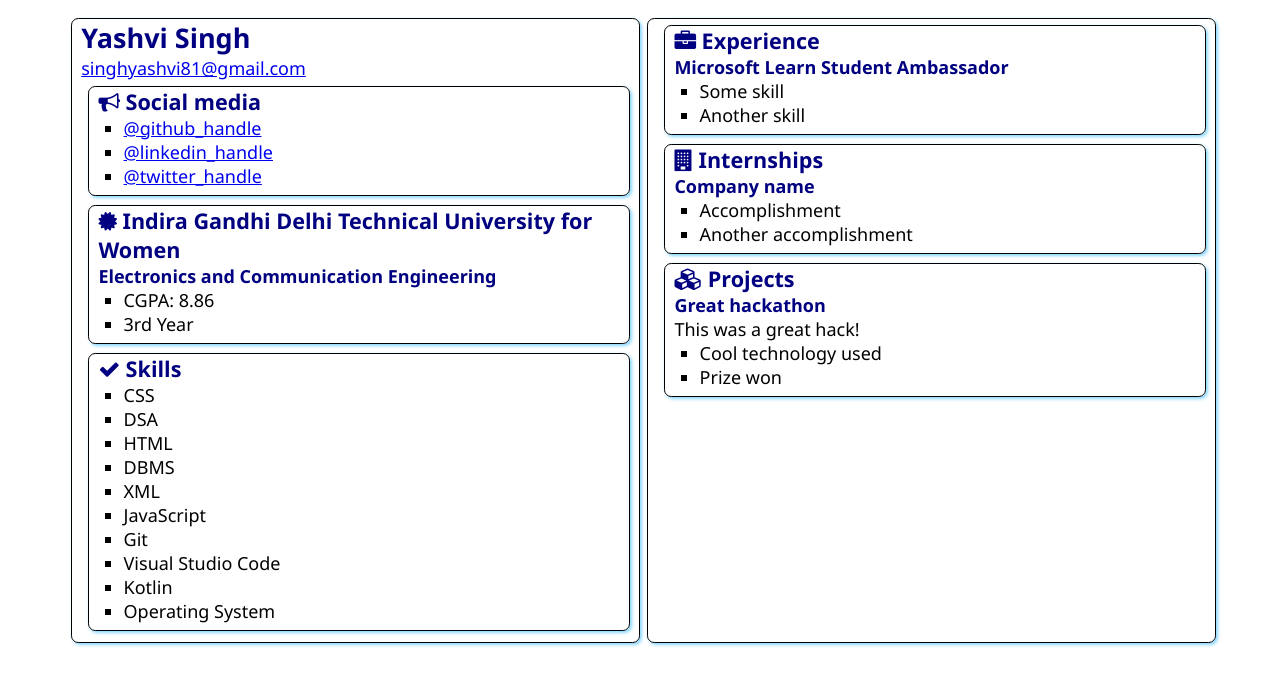
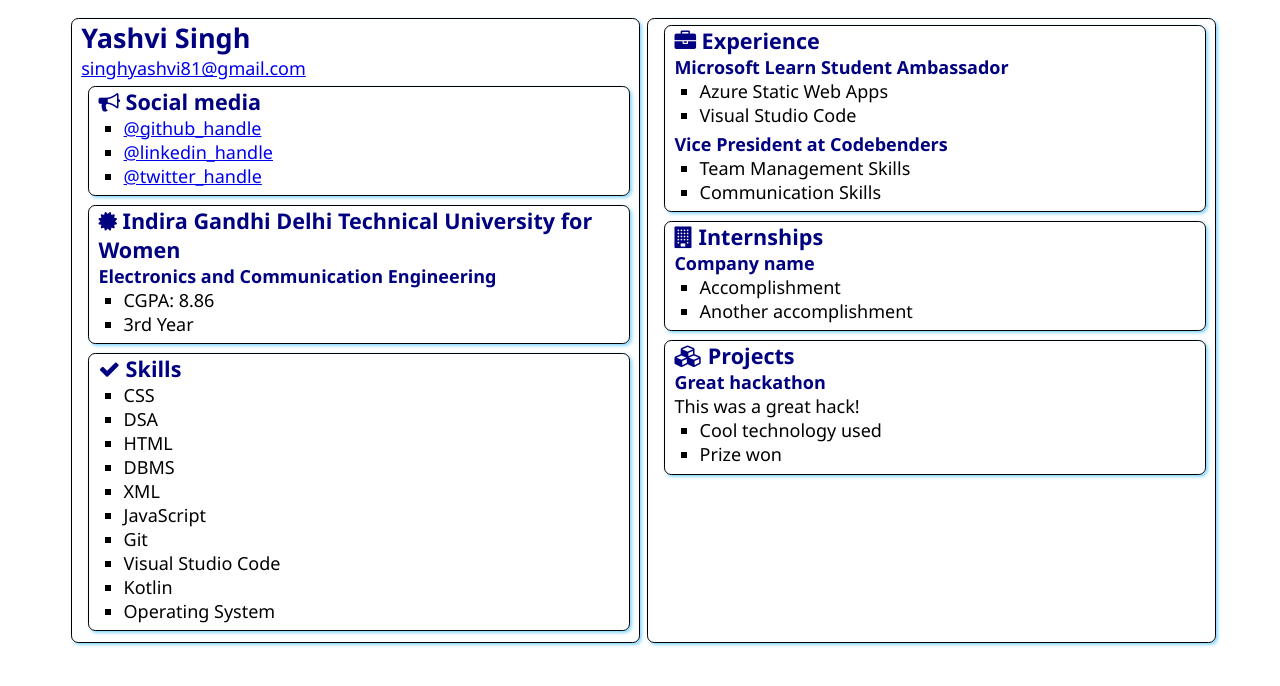
Before and after one commit to yashvi1234/SATechnicalOnboarding, a plain HTML site: page src/index.html in a window 1280 px wide. Drawn offline with Linux system fonts and the light colour scheme.

Commit message:
DataEnter

```diff
--- a/src/index.html
+++ b/src/index.html
@@ -66,8 +66,13 @@
                 </h2>
                 <h3>Microsoft Learn Student Ambassador</h3>
                 <ul>
-                    <li>Some skill</li>
-                    <li>Another skill</li>
+                    <li>Azure Static Web Apps</li>
+                    <li>Visual Studio Code</li>
+                </ul>
+                <h3>Vice President at Codebenders</h3>
+                <ul>
+                    <li>Team Management Skills</li>
+                    <li>Communication Skills</li>
                 </ul>
             </section>
             <section class="box">
```
